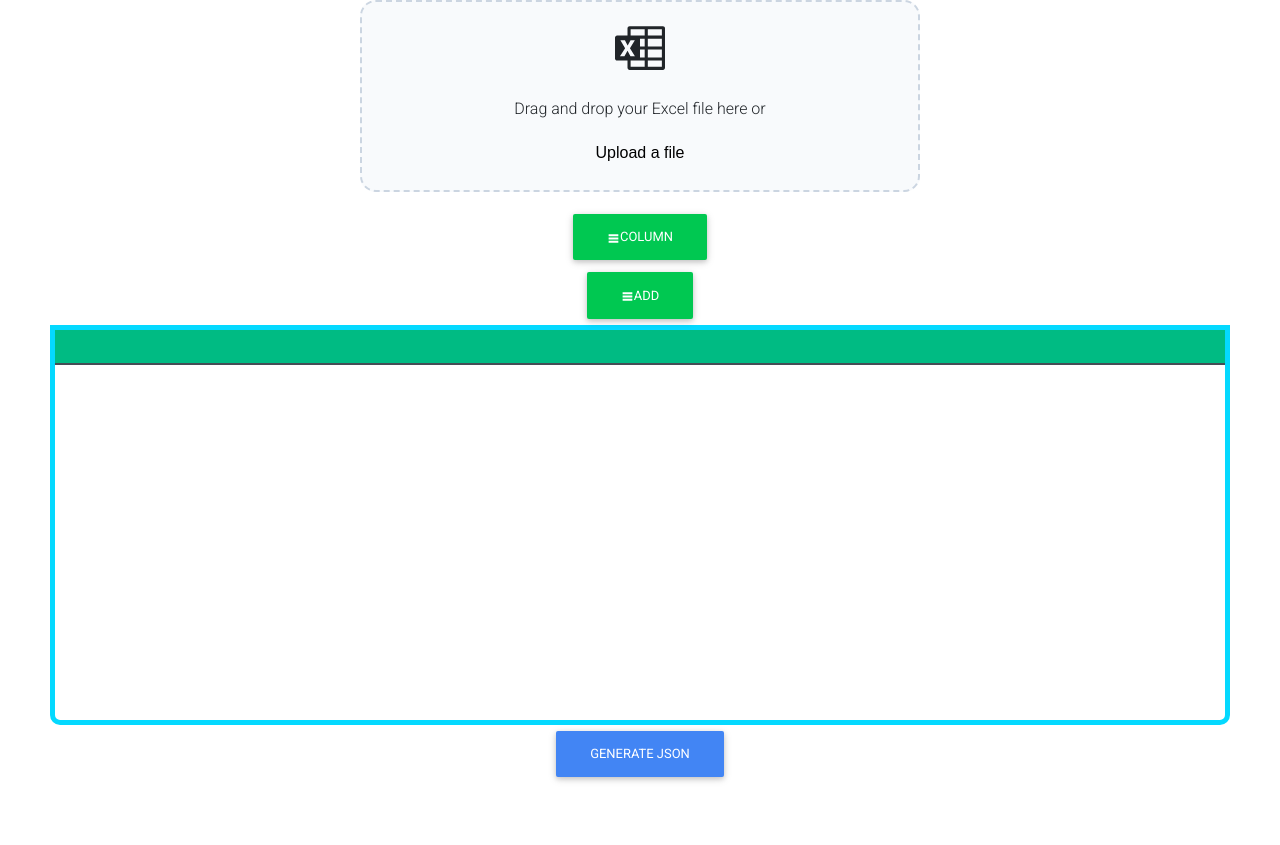
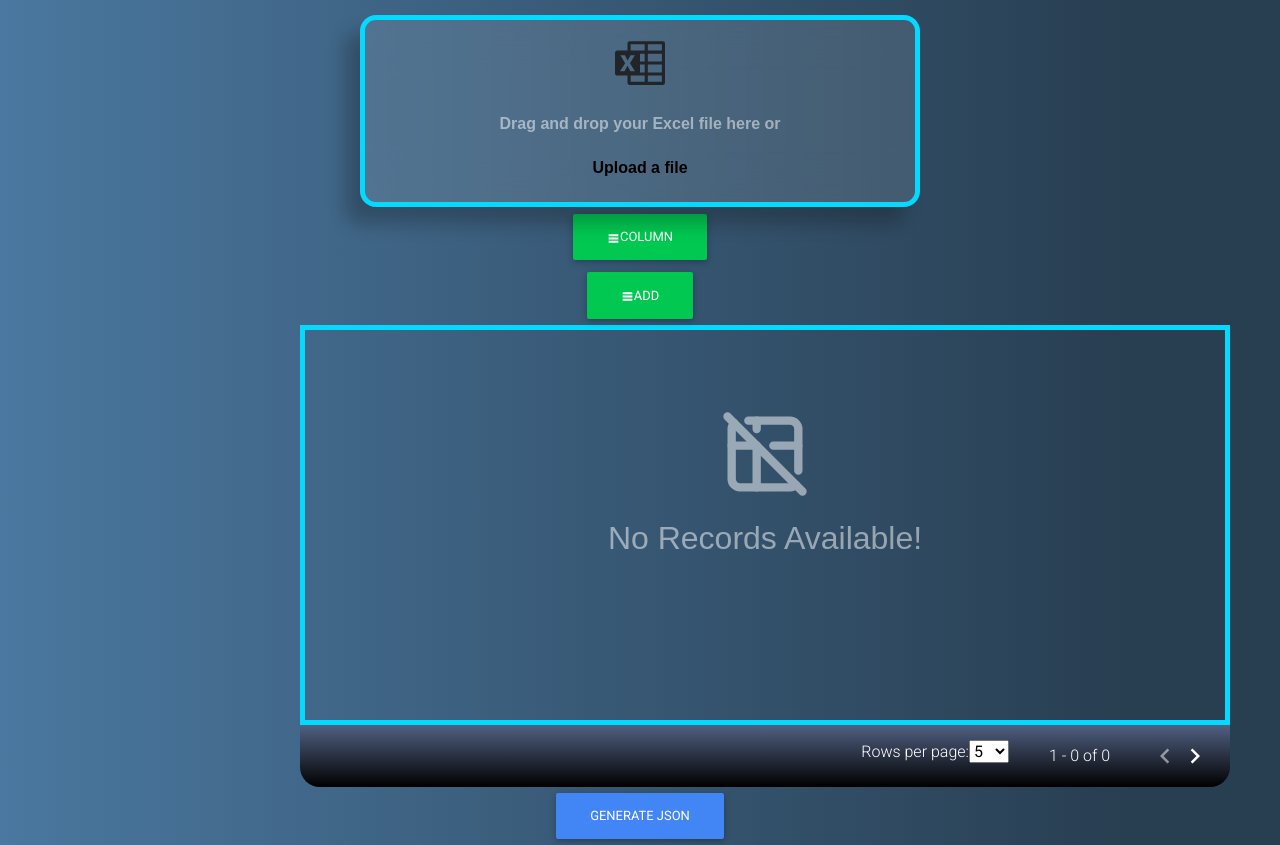
Before and after one commit to VibudaSiromin/Miracle-workers, a React (Create React App) app in the folder miracle-workers/: page / in a window 1280 px wide. Before the commit the page ends 800 px from the top, so only its background shows below. Built offline with nearby package versions, Linux system fonts and the light colour scheme.

Commit message:
Add pagination and styles

```diff
--- a/miracle-workers/package.json
+++ b/miracle-workers/package.json
@@ -17,9 +17,11 @@
     "mdbreact": "^5.2.0",
     "react": "^18.2.0",
     "react-bootstrap": "^2.7.0",
+    "react-disable-icon": "^1.0.3",
     "react-dom": "^18.2.0",
     "react-icons": "^4.7.1",
     "react-scripts": "5.0.1",
+    "react-table": "^7.8.0",
     "saver": "^0.1.1",
     "styled-components": "^5.3.6",
     "web-vitals": "^2.1.4",
--- a/miracle-workers/src/App.js
+++ b/miracle-workers/src/App.js
@@ -7,7 +7,6 @@ import OutputJSON from './components/OutputJSON';
 import Card from './components/Card';
 import Data from './pages/Data'
 import ExcelSection from './pages/Data(Excel)'
-import StickyHeadTable from "./components/TableMUI";
 // import Launcher from "./components/Launcher";
 
 const PropsForChainPopUp = {
@@ -33,9 +32,10 @@ function App() {
     <div className="App">
       {/* <Table title={title} noFields={[3, 7]} generalPurpose={false} enableChainPopUps={true}></Table> */}
       {/* <Card></Card>*/}
-      {/* <Data generalPurpose={true} initialHeading={['head1','head2']}></Data> */}
+      {/* <Data generalPurpose={true} initialHeading={[]}></Data> */}
       {/* <StickyHeadTable></StickyHeadTable> */}
       <ExcelSection></ExcelSection>
+      {/* <BasicTable></BasicTable> */}
     </div>
   );
 }
--- a/miracle-workers/src/components/EditPopUpWindow.js
+++ b/miracle-workers/src/components/EditPopUpWindow.js
@@ -83,8 +83,8 @@ function EditModalDialog(props,ref) {
   }
 
   const myLoop = () => {
-    for (let i = 0; i < props.title.length; i++) {
-      if(props.title[i]!=='instruction' && props.title[i]!=='command' && props.title[i]!=='swapResult' && props.title[i]!=='action' && props.generalPurpose===false){
+    for (let i = 0; i < props.title.length; i++) {//This code should be refined!works fine for now
+      if(props.title[i]!=='instruction' && props.title[i]!=='command' && props.title[i]!=='swapResult' && props.title[i]!=='action' && props.generalPurpose===false && i<props.noFields[0]){
         inputFieldArrayModalOne.push(
           <EditPopUpInputField
             id={i}
@@ -108,7 +108,7 @@ function EditModalDialog(props,ref) {
           ></EditPopUpInputField>
         );
       }
-      else if(props.generalPurpose===false){
+      else if(props.generalPurpose===false && i<props.noFields[0]){
          inputFieldArrayModalOne.push(
              <EditPopUpSelection
              id={i}
--- a/miracle-workers/src/components/FileUploader.css
+++ b/miracle-workers/src/components/FileUploader.css
@@ -1,9 +1,11 @@
+
 #form-file-upload {
     height: 12rem;
     width: 35rem;
     max-width: 100%;
     text-align: center;
     position: relative;
+    margin-top: 15px;
   }
 
   #input-file-upload {
@@ -15,11 +17,19 @@
     display: flex;
     align-items: center;
     justify-content: center;
-    border-width: 2px;
     border-radius: 1rem;
-    border-style: dashed;
-    border-color: #cbd5e1;
-    background-color: #f8fafc;
+    /* border:2px solid rgba(255,255,255,0.7); */
+    border:5px solid #04D9FF;
+    background:rgba(255,255,255,0.1);
+    backdrop-filter: blur(25px);
+    box-shadow:-15px 17px 17px rgba(10,10,10,0.25);
+  }
+
+  #label-file-upload div p{
+    font-family: Arial, Helvetica, sans-serif;
+    font-weight: 600;
+    color: white;
+    opacity: 0.5;
   }
 
   #label-file-upload.drag-active {
@@ -31,7 +41,8 @@
     padding: 0.25rem;
     font-size: 1rem;
     border: none;
-    font-family: 'Oswald', sans-serif;
+    font-family:Arial, Helvetica, sans-serif;
+    font-weight: 900;
     background-color: transparent;
   }
 
@@ -58,7 +69,7 @@
   .file-holder{
     height: 3rem;
     width: 32rem;
-    background-color:blueviolet;
+    background-color:#4376AC;
     display: flex;
     align-items: center;
     justify-content:space-between;
--- a/miracle-workers/src/components/FileUploader.js
+++ b/miracle-workers/src/components/FileUploader.js
@@ -152,7 +152,7 @@ const FileUploader = (props) => {
 				<form id="form-file-upload" onDragEnter={handleDrag} onSubmit={(e) => e.preventDefault()}>
 						  <label id="label-file-upload" htmlFor="input-file-upload" className={dragActive ? "drag-active" : "" }>
 							<div>
-							<SiMicrosoftexcel size="50px"></SiMicrosoftexcel>
+							<SiMicrosoftexcel size="60px" color="white" opacity={0.5}></SiMicrosoftexcel>
 							<br/>
 							<br/>
 							  <p>File was successfully uploaded!</p>
--- a/miracle-workers/src/components/Raw.js
+++ b/miracle-workers/src/components/Raw.js
@@ -76,9 +76,9 @@ const Raw = ({ testStep, rawIndex, onDelete, onEdit,onArrowClick,title,generalPu
         </td>
         <td className="table-data">
           {" "}
-          <MdDeleteForever color="#FF291C" size="20px" onClick={()=>{onDelete(rawIndex)}}></MdDeleteForever>
+          <MdDeleteForever color="#FF3131" size="20px" onClick={()=>{onDelete(rawIndex)}}></MdDeleteForever>
         </td>
-        <td className="table-data"><MdArrowDropUp size="25px" color="#00FF00" onClick={()=>moveUpDownHandler(0)}/><MdArrowDropDown size="25px" color="#00FF00" onClick={()=>moveUpDownHandler(1)}/></td>
+        <td className="table-data"><MdArrowDropUp size="25px" color="#39ff14" onClick={()=>moveUpDownHandler(0)}/><MdArrowDropDown size="25px" color="#39ff14" onClick={()=>moveUpDownHandler(1)}/></td>
         {tableDataArray}
       </tr>
     </>
--- a/miracle-workers/src/components/Table.js
+++ b/miracle-workers/src/components/Table.js
@@ -5,21 +5,29 @@ import ModalDialog from "./PopUpWindow";
 import './Table.css'
 import { Button } from "react-bootstrap";
 import { saveAs } from 'file-saver';
-import Card from "./Card"
-import {MdClose} from 'react-icons/md';
-import Box from '@mui/material/Box';
+import {MdClose,MdNavigateNext,MdNavigateBefore} from 'react-icons/md';
+import { TbTableOff } from "react-icons/tb";
 import './TableV1.css'
 
 const Table = (props) => {
-  let count = false;
   let indexOfRaw;
   let tableFields=[];
   const [testSteps, settestSteps] = useState([]);
+  const [page,setPage]=useState([0]);//pagination
+  const [nextButtonStatus,setNextButtonStatus]=useState(true);
+  const [prevButtonStatus,setPrevButtonStatus]=useState(false);
+  const [testStepsPerPage,setTestStepPerPage]=useState([]);
+  const [rowsPerPage,setRowsPerPage]=useState(5);
 
   useEffect(() => {
     console.log('nissan ',props.initialData);
-    settestSteps(props.initialData);
+    if(props.initialData!==undefined){
+      settestSteps(props.initialData);
+      setTestStepPerPage(props.initialData.slice(page*rowsPerPage,page*rowsPerPage+rowsPerPage));
+    }
+
   }, [props.initialData]);
+
 
   const updateTestSteps = (tableData) => {
     const newTableData = [...testSteps,tableData];
@@ -89,8 +97,45 @@ const Table = (props) => {
     settestSteps(editedTestSteps);
   }
 
+  //pagination
+
+  const next = () => {
+    setPage([page[0]+1]);
+  }
+  const previous = () => {
+    setPage([page[0]-1]);
+  }
+
+  const rowsPerPageHandler =  (event) => {
+    setRowsPerPage(Number(event.target.value));
+    const currentPage=[0];
+    setPage([...currentPage]);
+  }
+  //change rows per page
+
+  useEffect(() => {
+    console.log('siiri ',rowsPerPage);
+    console.log('siiri XX ',page[0]);
+    console.log('jaguar ',testSteps)
+    setTestStepPerPage(testSteps.slice(page[0]*rowsPerPage,page[0]*rowsPerPage+rowsPerPage));
+    //console.log("Honda ",OnePageTestSteps);
+    if(testSteps.length<=page[0]*rowsPerPage+rowsPerPage && testSteps.length!==0){
+      console.log('marry');
+      setNextButtonStatus(false);
+    }else{
+      setNextButtonStatus(true);
+    }
+    if(page[0]===0){
+      setPrevButtonStatus(false);
+    }else{
+      setPrevButtonStatus(true);
+    }
+    console.log('bear ',page[0]);
+  }, [page,testSteps]);
+
   if(props.title.length!==0){
     console.log('Ajina Motto');
+    tableFields.push(<th colSpan={3}>{"Action"}</th>)
     if(props.removeHeading===true){
       props.title.map((heading,headingIndex)=>{
         tableFields.push(<th>{heading}<MdClose onClick={()=>removeHeading(headingIndex)}></MdClose></th>);
@@ -100,11 +145,25 @@ const Table = (props) => {
         tableFields.push(<th>{props.title[i]}</th>);
       }
     }
+  }
+ //disable and enable styles for next and prev icons
 
-  }
+ const prevIconStyle = {
 
-  console.log('Willson');
-  console.log('No of feilds: ',props.noFields);
+  opacity: prevButtonStatus ? 1 : 0.5,
+  pointerEvents: prevButtonStatus ? 'auto' : 'none',
+  color:"white",
+
+};
+
+const nextIconStyle = {
+  opacity: nextButtonStatus ? 1 : 0.5,
+  pointerEvents: nextButtonStatus ? 'auto' : 'none',
+  color:"white",
+
+};
+//className="table table-hover table-dark text-center table-striped"
+console.log('sun glass',testStepsPerPage );
 
   return (
     <div className="App">
@@ -125,27 +184,39 @@ const Table = (props) => {
         ></ModalDialog>
       </div>
       <div className="version-01">
-        <table className="table table-hover table-dark text-center table-striped">
+        <table id="data-Table">
           <thead>
           <tr>
-              <th></th>
-              <th></th>
-              <th></th>
               {tableFields}
-
             </tr>
           </thead>
           <tbody>
-            {testSteps.map((testStep,index) => (
-                  <Raw testStep={testStep} rawIndex={index} onDelete={deleteHandler} onEdit={editHandler} onArrowClick={arrowClickHandler} title={props.title} generalPurpose={props.generalPurpose} enableChainPopUps={props.enableChainPopUps}/>
-            ))}
+            {props.title.length!==0 ?testStepsPerPage.map((testStep,index) => (
+                  <Raw testStep={testStep} rawIndex={page[0]*rowsPerPage+index} onDelete={deleteHandler} onEdit={editHandler} onArrowClick={arrowClickHandler} title={props.title} generalPurpose={props.generalPurpose} enableChainPopUps={props.enableChainPopUps}/>
+            )):<div className="container no-record-msg"><TbTableOff size="100px"></TbTableOff><h2>{"No Records Available!"}</h2></div>}
           </tbody>
         </table>
+      </div>
+      <div className="container-1">
+            <div>
+              <label>Rows per page: </label>
+              <select value={rowsPerPage}  onChange={rowsPerPageHandler}>
+                <option value="5">5</option>
+                <option value="10">10</option>
+                <option value="15">15</option>
+              </select>
+            </div>
+            <div>
+              {page[0]*rowsPerPage+1} - {testSteps.length<=page[0]*rowsPerPage+rowsPerPage ? testSteps.length:page[0]*rowsPerPage+rowsPerPage} of {testSteps.length}
+            </div>
+            <div>
+              <MdNavigateBefore onClick={previous} style={prevIconStyle} size="30px"></MdNavigateBefore>
+              <MdNavigateNext onClick={next} style={nextIconStyle} size="30px"></MdNavigateNext>
+            </div>
       </div>
       <Button onClick={jsonHandler}>
               Generate JSON
       </Button>
-
     </div>
   );
 };
--- a/miracle-workers/src/components/TableV1.css
+++ b/miracle-workers/src/components/TableV1.css
@@ -1,8 +1,7 @@
-.version-01{
+
+/* .version-01{
     width:calc(100vw-50px);
     margin: 0 50px 0 50px;
-    /* width:800px; */
-    /* width:80%; */
     overflow: scroll;
     height: 400px;
     border: 5px #04D9FF solid;
@@ -22,4 +21,181 @@
     z-index: 1;
     max-width:80;
     min-width:80px;
+} */
+
+.container-1{
+    display: flex;
+    align-items: center;
+    justify-content: flex-end;
+    color:white;
+    margin: 0 50px 0 300px;
+    background-image: linear-gradient(180deg, #516183 0%, #000000 100%);
+    border-radius: 0 0 20px 20px;
 }
+.container-1 div{
+    padding: 15px 20px 15px 20px;
+}
+
+table {
+    font-family: Arial, Helvetica, sans-serif;
+    color:white;
+    width: 100%;
+  }
+
+  table td,
+  table th {
+    border: 1px solid #ddd;
+    padding: 8px;
+    min-width: 150px;
+  }
+
+  table td{
+    position: relative;
+    z-index: 1;
+  }
+  table tr:nth-child(even) {
+    background-color: #516183;
+    border-radius: 10px;
+  }
+
+  table tr:nth-child(odd) {
+    background-color: #4376AC;
+    border-radius: 10px;
+  }
+
+#data-Table{
+    border: none;
+    border-collapse:separate;
+    border-spacing:0 15px;
+}
+  table th {
+    /* padding-top: 12px; */
+    padding-bottom: 12px;
+    text-align: center;
+    background-image: linear-gradient(180deg, #516183 0%, #000000 100%);
+    position: sticky;
+    top: 0;
+    z-index: 3;
+    color: white;
+    height:75px;
+  }
+
+  .version-01{
+    margin: 0 50px 0 300px;
+    overflow:auto;
+    min-height: 400px;
+    border: 5px solid #04D9FF ;
+    /* border-radius: 0px 0px 10px 10px; */
+}
+
+
+
+table tbody td {
+    border: none;
+}
+table thead th {
+    border: none;
+}
+
+td:first-child {
+  border-radius: 10px 0 0 10px;
+}
+td:last-child {
+  border-radius: 0 10px 10px 0;
+}
+
+th:nth-child(1){
+    position: sticky;
+    z-index: 4;
+    left: 0;
+    border-right: 5px solid #04D9FF;
+}
+
+td:nth-child(1){
+    position: sticky;
+    z-index: 2;
+    left: 0;
+}
+
+td:nth-child(2){
+    position: sticky;
+    z-index: 2;
+    left: 100px;
+}
+
+td:nth-child(3){
+    position: sticky;
+    z-index: 2;
+    left: 200px;
+    border-right: 5px solid #04D9FF;
+}
+
+table tr:nth-child(odd) td:nth-child(1){
+    background-color: #4376AC;
+  }
+
+table tr:nth-child(odd) td:nth-child(2){
+    background-color: #4376AC;
+  }
+
+table tr:nth-child(odd) td:nth-child(3){
+    background-color: #4376AC;
+  }
+
+table tr:nth-child(even) td:nth-child(1){
+    background-color: #516183;
+
+  }
+
+table tr:nth-child(even) td:nth-child(2){
+    background-color: #516183;
+
+  }
+
+table tr:nth-child(even) td:nth-child(3){
+    background-color: #516183;
+
+  }
+
+th:nth-child(1){
+    width:300px;
+    min-width: 300px;
+}
+
+td:nth-child(1),
+td:nth-child(2),
+td:nth-child(3){
+    width:100px;
+    min-width: 100px;
+}
+
+/*Add styles for scroll bars*/
+.version-01::-webkit-scrollbar{
+  width:1vw !important;
+}
+
+.version-01::-webkit-scrollbar-track{
+  background: 	hsl(189, 100%, 51%) !important;
+}
+
+.version-01::-webkit-scrollbar-thumb{
+  background: 	hsl(221, 24%, 42%) !important;
+  border: 0.15rem solid hsl(189, 100%, 51%);
+  border-radius: 100vw;
+}
+
+/*No records available message*/
+
+.no-record-msg{
+  min-height: 250px;
+  display: flex;
+  flex-direction:column;
+  justify-content: center;
+  align-items:center;
+  color:white;
+  opacity: 0.5;
+}
+
+.no-record-msg h2{
+  padding-top: 15px;
+}
--- a/miracle-workers/src/index.css
+++ b/miracle-workers/src/index.css
@@ -5,6 +5,7 @@ body {
     sans-serif;
   -webkit-font-smoothing: antialiased;
   -moz-osx-font-smoothing: grayscale;
+  background: linear-gradient(90deg, #4B79A1 -2.09%, #283E51 88.08%);
 }
 
 code {
```
Also changed, not shown: miracle-workers/src/components/MessageBox.js (+34 -0 lines), miracle-workers/src/components/TableLib.js (deleted), 1 other file (tests, documents, lock files or other folders).
